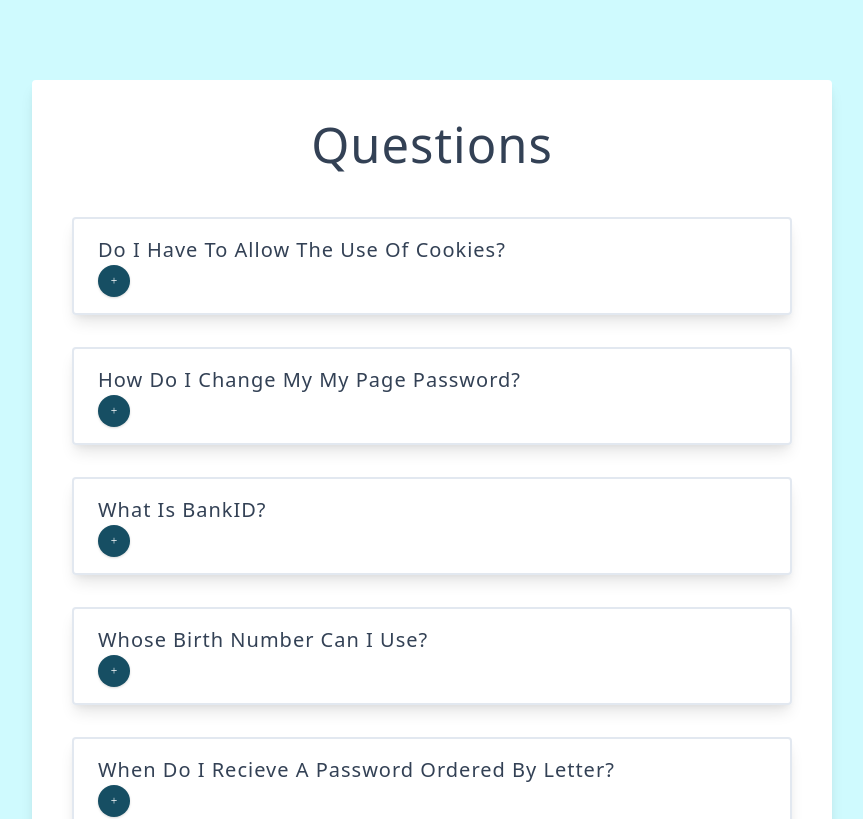
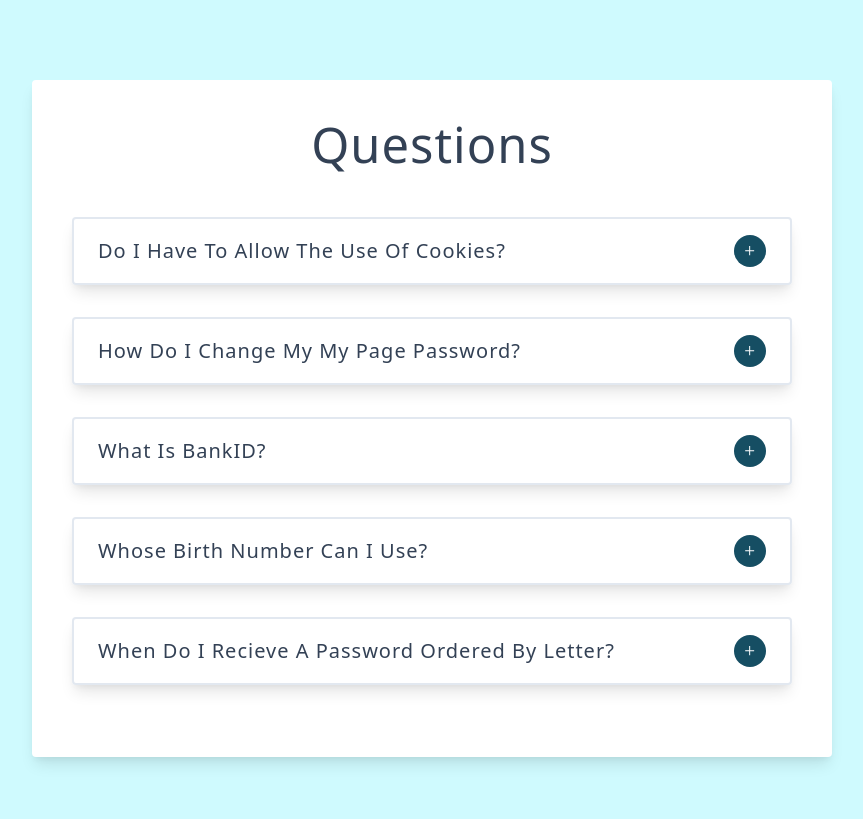
Before and after one commit to abrsh6266/Accordion, a React (Vite) app: page / in a window 1280 px wide. Shown: the top 819 px of the page, without its empty margins (208-1071 px from the left). Built offline with nearby package versions, Linux system fonts and the light colour scheme.

Commit message:
some changes on the singleQuestion component

```diff
--- a/src/SingleQuestion.jsx
+++ b/src/SingleQuestion.jsx
@@ -1,16 +1,16 @@
 import { useState } from "react";
-import {AiOutlinePlus, AiOutlineMinus} from 'react-icons/ai'
-export function SingleQuestion({ title,info }) {
+import { AiOutlinePlus, AiOutlineMinus } from "react-icons/ai";
+export function SingleQuestion({ title, info }) {
   const [isClicked, setClick] = useState(false);
   return (
-    <div className="question">
-      <article>
+    <article className="question">
+      <header>
         <h5>{title}</h5>
-        <button className="btn question-btn" onClick={setClick[true]}>
+        <button className="question-btn" onClick={()=>setClick(!isClicked)}>
           {isClicked ? <AiOutlineMinus /> : <AiOutlinePlus />}
         </button>
-        {isClicked && <p>{info}</p>}
-      </article>
-    </div>
+      </header>
+      {isClicked && <p>{info}</p>}
+    </article>
   );
 }
```
